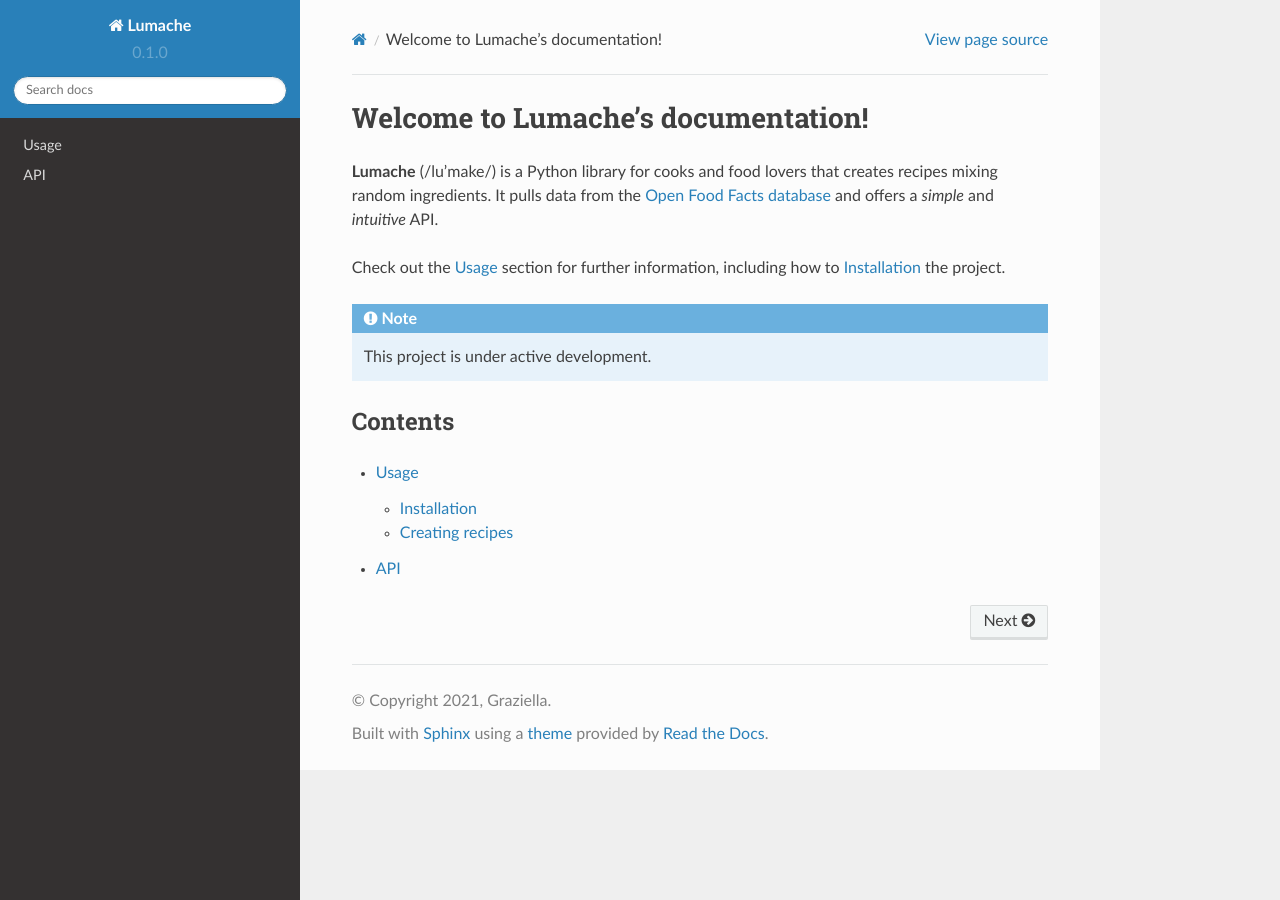
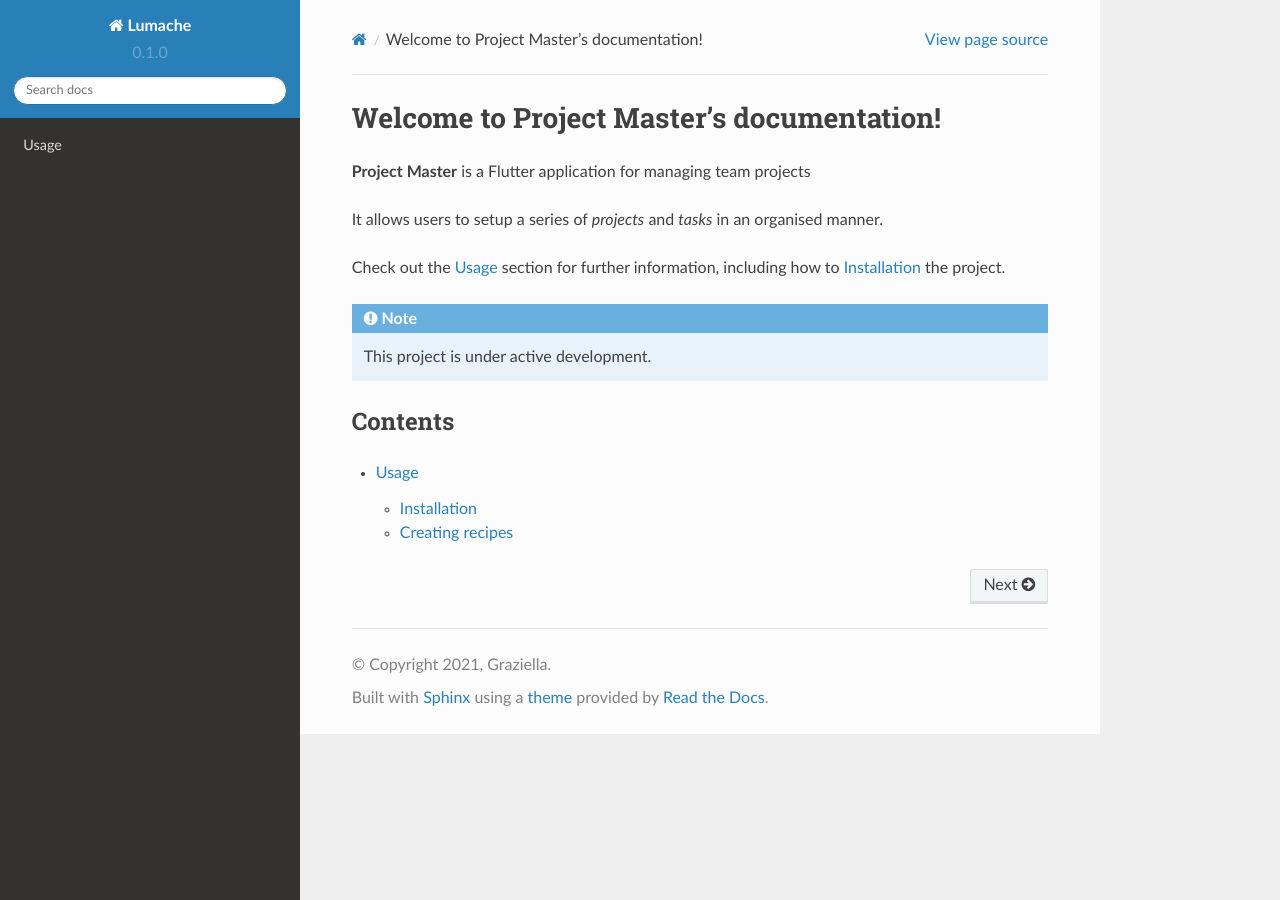
Before and after one commit to setap5d/rtd, a Sphinx documentation site: the page built from docs/source/index.rst, in a window 1280 px wide. Built offline with Sphinx 7.4.7 and the Read the Docs theme 2.0.0, drawn with Linux system fonts in a browser that asks for light colours.

Commit message:
first commit

```diff
--- a/docs/source/index.rst
+++ b/docs/source/index.rst
@@ -1,10 +1,10 @@
-Welcome to Lumache's documentation!
+Welcome to Project Master's documentation!
 ===================================
 
-**Lumache** (/lu'make/) is a Python library for cooks and food lovers
-that creates recipes mixing random ingredients.
-It pulls data from the `Open Food Facts database <https://world.openfoodfacts.org/>`_
-and offers a *simple* and *intuitive* API.
+**Project Master** is a Flutter application for managing team projects
+
+It allows users to setup a series of *projects* and *tasks* in an organised manner.
+
 
 Check out the :doc:`usage` section for further information, including
 how to :ref:`installation` the project.
@@ -19,4 +19,3 @@
 .. toctree::
 
    usage
-   api
```
